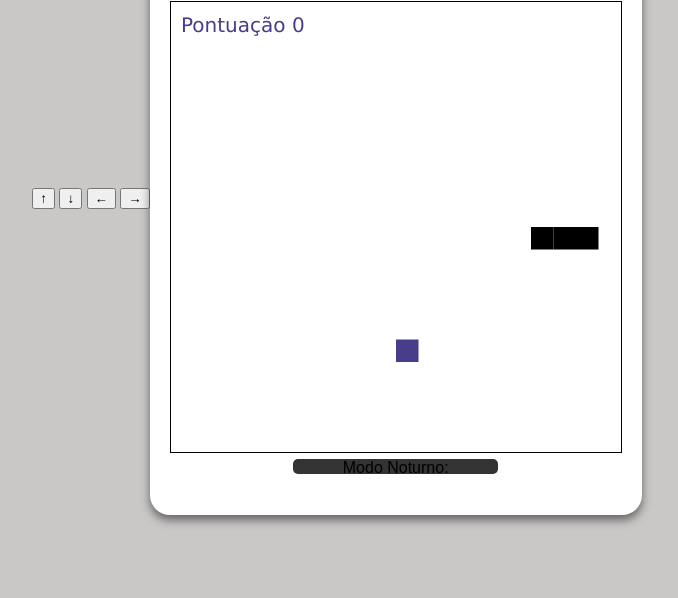
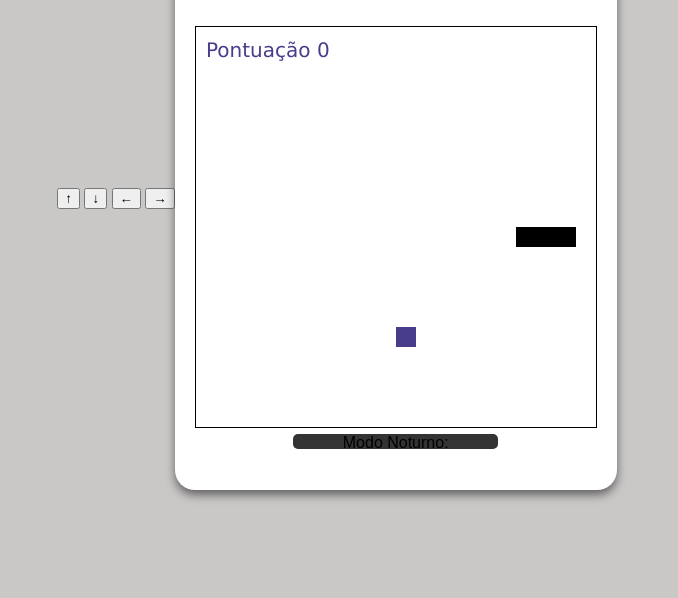
Before and after one commit to DiegoCorredeira/jogo-da-cobrinha, a plain HTML site: page index.html in a window 1280 px wide. Shown: the part 202-800 px from the top of the page, without its empty margins (303-981 px from the left). Drawn offline with Linux system fonts and the light colour scheme.

Commit message:
tentando achar o pixel perfeito

```diff
--- a/index.html
+++ b/index.html
@@ -16,7 +16,7 @@
     </div>
     <div class="container">
         <h1>Snake Game </h1>
-        <canvas id="canvasGame" width="450px" height="450px"></canvas>
+        <canvas id="canvasGame" width="400px" height="450px"></canvas>
         <div class="toggle-container">
             <label for="toggle-mode">Modo Noturno: </label>
             <input type="checkbox" id="toggle-mode">
--- a/main.js
+++ b/main.js
@@ -7,7 +7,7 @@ document.addEventListener('DOMContentLoaded', () => {
 
     function adjustCanvastoScreen(){
         const screenWidth = window.innerWidth || document.documentElement.clientWidth
-        const canvaSize = Math.min(screenWidth,450)
+        const canvaSize = Math.min(screenWidth,400)
 
         canvas.width = canvaSize
         canvas.height = canvaSize
```
